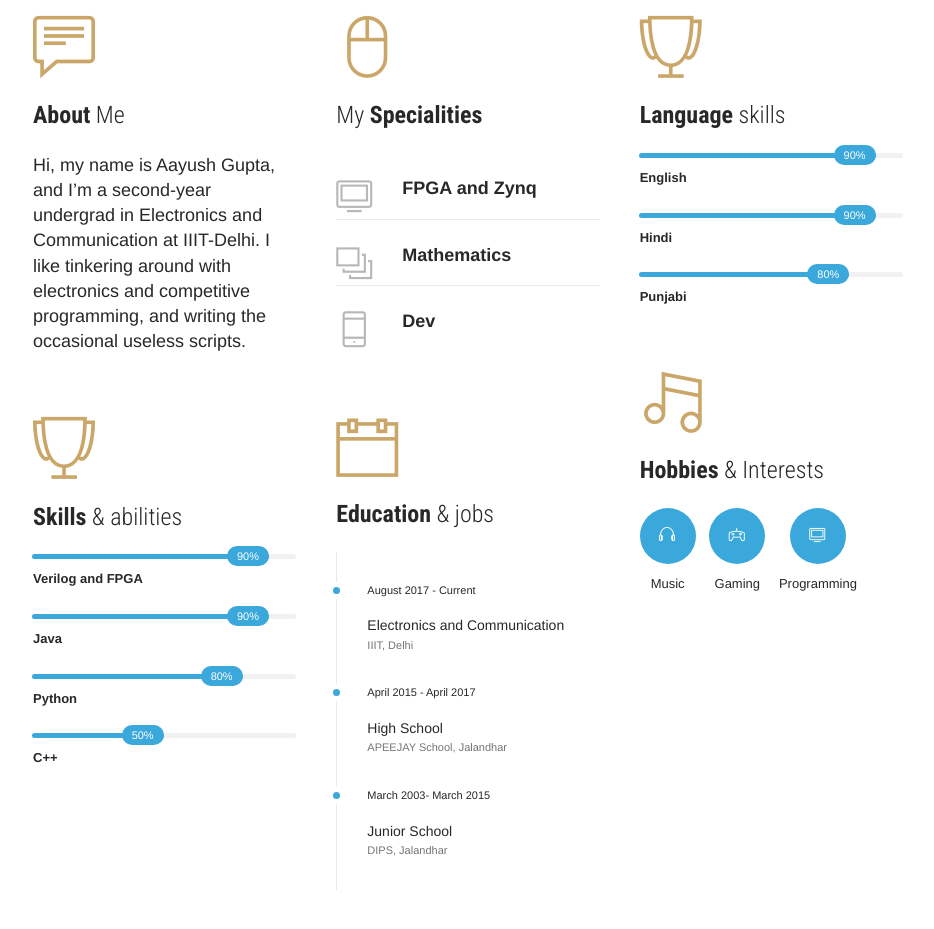
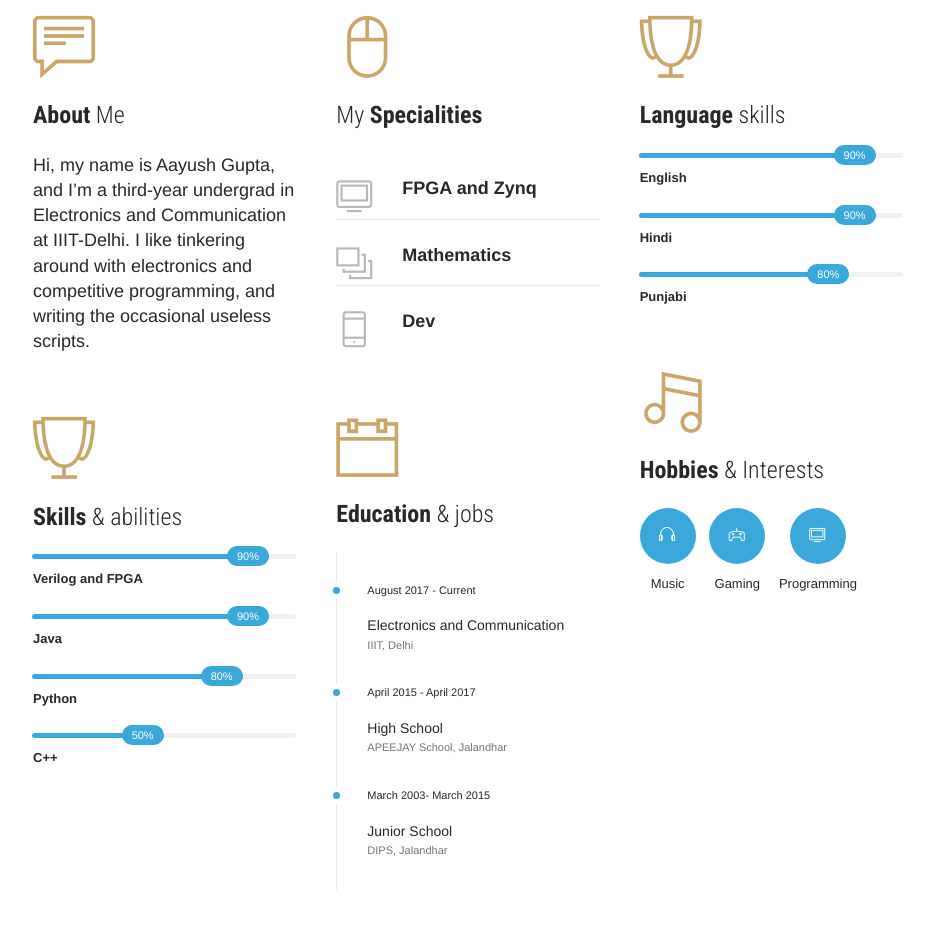
Before and after one commit to aayush17125/aayush17125.github.io, a plain HTML site: page index.html in a window 1280 px wide. Shown: the part 921-1850 px from the top of the page, without its empty margins (312-1246 px from the left). Drawn offline with Linux system fonts and the light colour scheme; some packages are replaced by stand-ins of ours.

Commit message:
Update index.html

```diff
--- a/index.html
+++ b/index.html
@@ -102,7 +102,7 @@
                     <div class="resume-box">
                         <span class="icon animated" data-animation="fadeInDown"><i class="ti-comment-alt text-tertiary"></i></span>
                         <h4><strong>About</strong> Me</h4>
-                        <p class="lead">Hi, my name is Aayush Gupta, and I’m a second-year undergrad in Electronics and Communication at IIIT-Delhi. I like tinkering around with electronics and competitive programming, and writing the occasional useless scripts.</p>
+                        <p class="lead">Hi, my name is Aayush Gupta, and I’m a third-year undergrad in Electronics and Communication at IIIT-Delhi. I like tinkering around with electronics and competitive programming, and writing the occasional useless scripts.</p>
                         <p></p>
                     </div>
 
```
